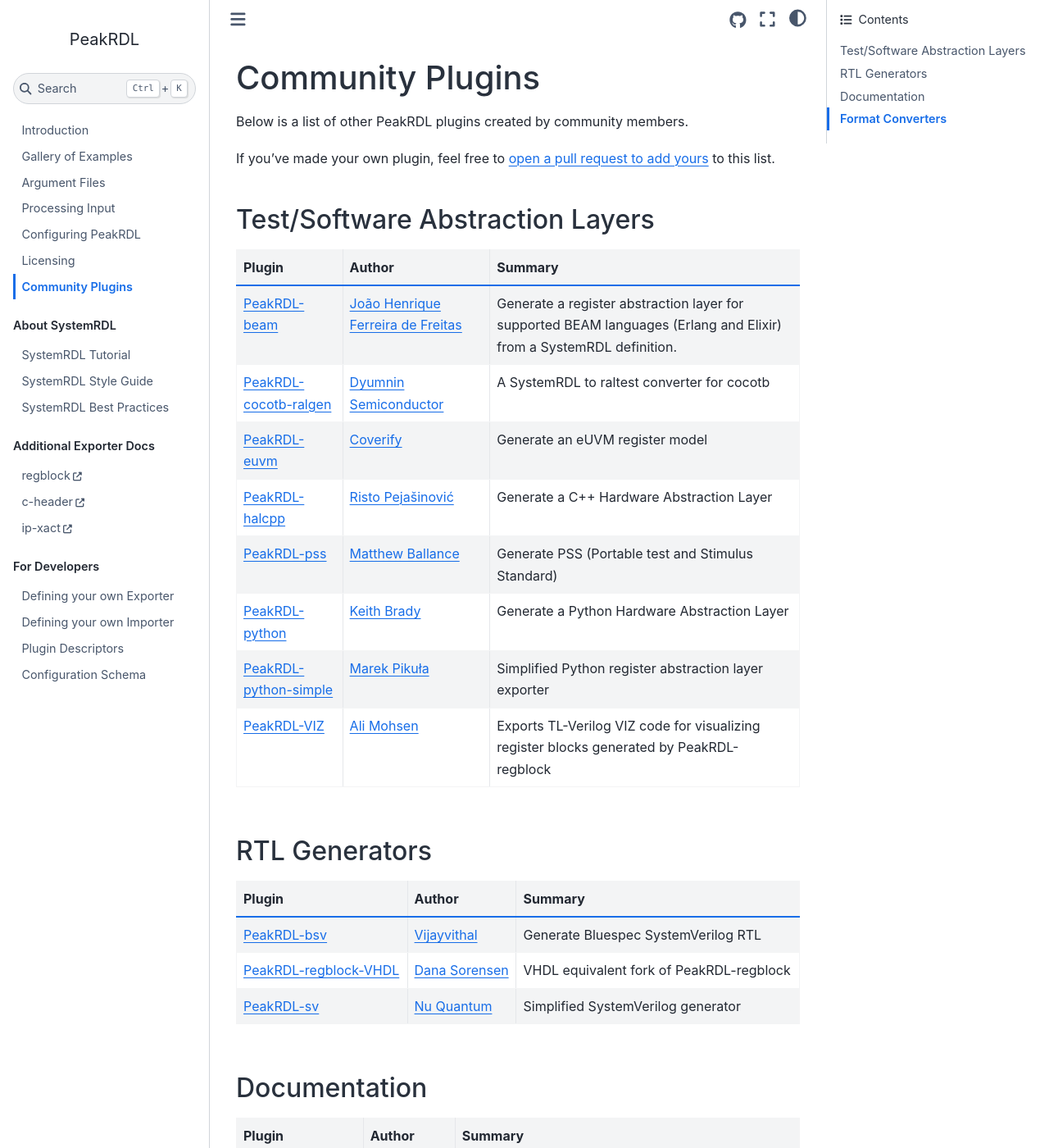
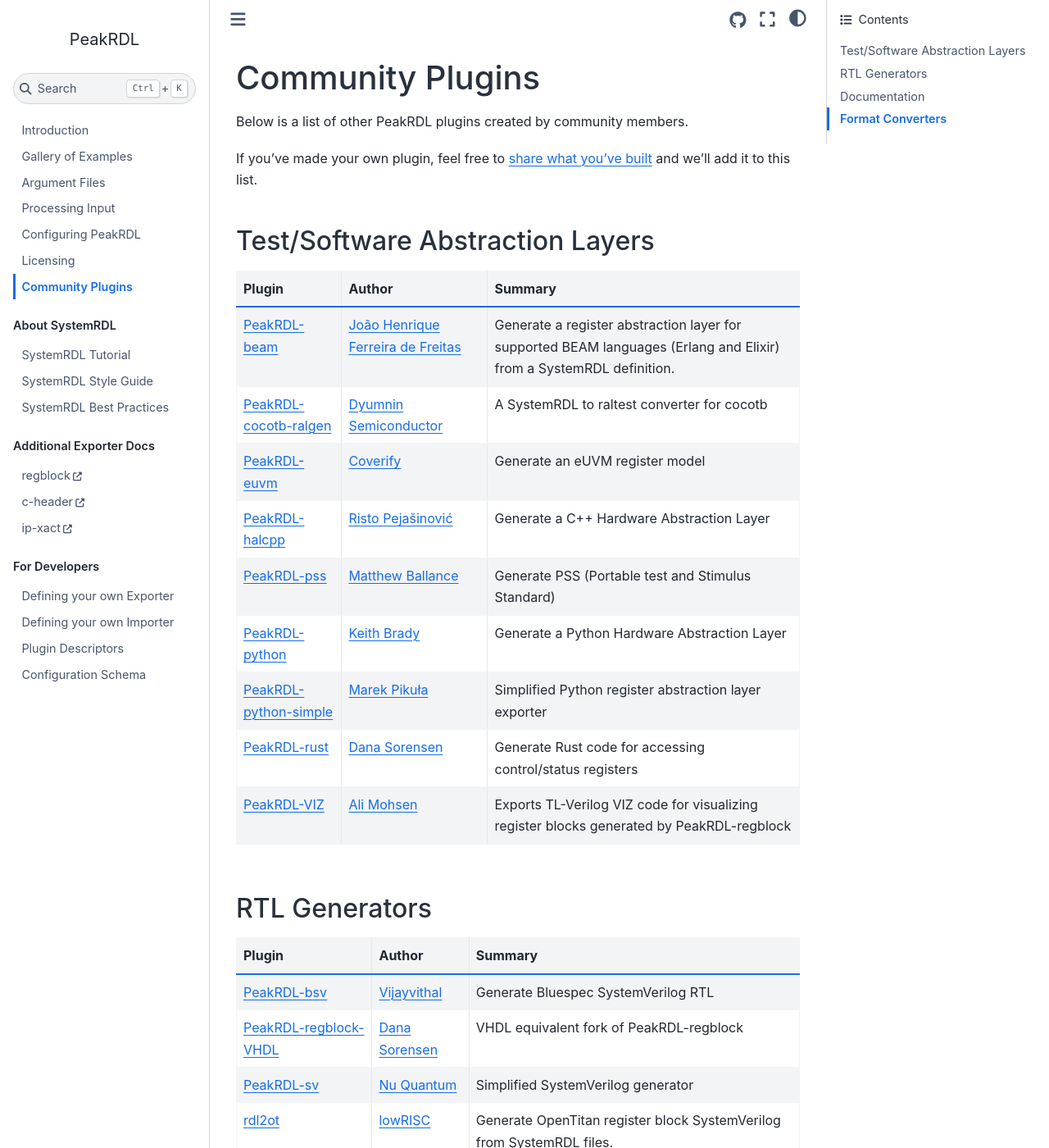
Before and after one commit to SystemRDL/PeakRDL, a Sphinx documentation site: the page built from docs/community.rst, in a window 1280 px wide and 1400 px high. Shown: the whole window at 82% size. Built offline with Sphinx 7.4.7 and the Sphinx Book theme 1.1.4, drawn with Linux system fonts in a browser that asks for light colours.

Commit message:
Add more community PeakRDL extensions

```diff
--- a/docs/community.rst
+++ b/docs/community.rst
@@ -5,7 +5,8 @@
 
 Below is a list of other PeakRDL plugins created by community members.
 
-If you've made your own plugin, feel free to `open a pull request to add yours <https://github.com/SystemRDL/PeakRDL/edit/main/docs/community.rst>`_ to this list.
+If you've made your own plugin, feel free to `share what you've built <https://github.com/orgs/SystemRDL/discussions/categories/show-and-tell>`_
+and we'll add it to this list.
 
 
 
@@ -48,6 +49,10 @@
         - `Marek Pikuła <https://github.com/MarekPikula>`_
         - Simplified Python register abstraction layer exporter
 
+    *   - `PeakRDL-rust <https://github.com/darsor/PeakRDL-rust/blob/main/README.md>`_
+        - `Dana Sorensen <https://github.com/darsor>`_
+        - Generate Rust code for accessing control/status registers
+
     *   - `PeakRDL-VIZ <https://github.com/balbal1/PeakRDL-VIZ>`_
         - `Ali Mohsen <https://github.com/balbal1>`_
         - Exports TL-Verilog VIZ code for visualizing register blocks generated by PeakRDL-regblock
@@ -74,6 +79,10 @@
     *   - `PeakRDL-sv <https://github.com/NuQuantum/peakrdl-sv>`_
         - `Nu Quantum <https://github.com/NuQuantum>`_
         - Simplified SystemVerilog generator
+
+    *   - `rdl2ot <https://github.com/lowRISC/benevisrdl/blob/main/rdl2ot/README.md>`_
+        - `lowRISC <https://github.com/lowRISC>`_
+        - Generate OpenTitan register block SystemVerilog from SystemRDL files.
 
 
 
```
